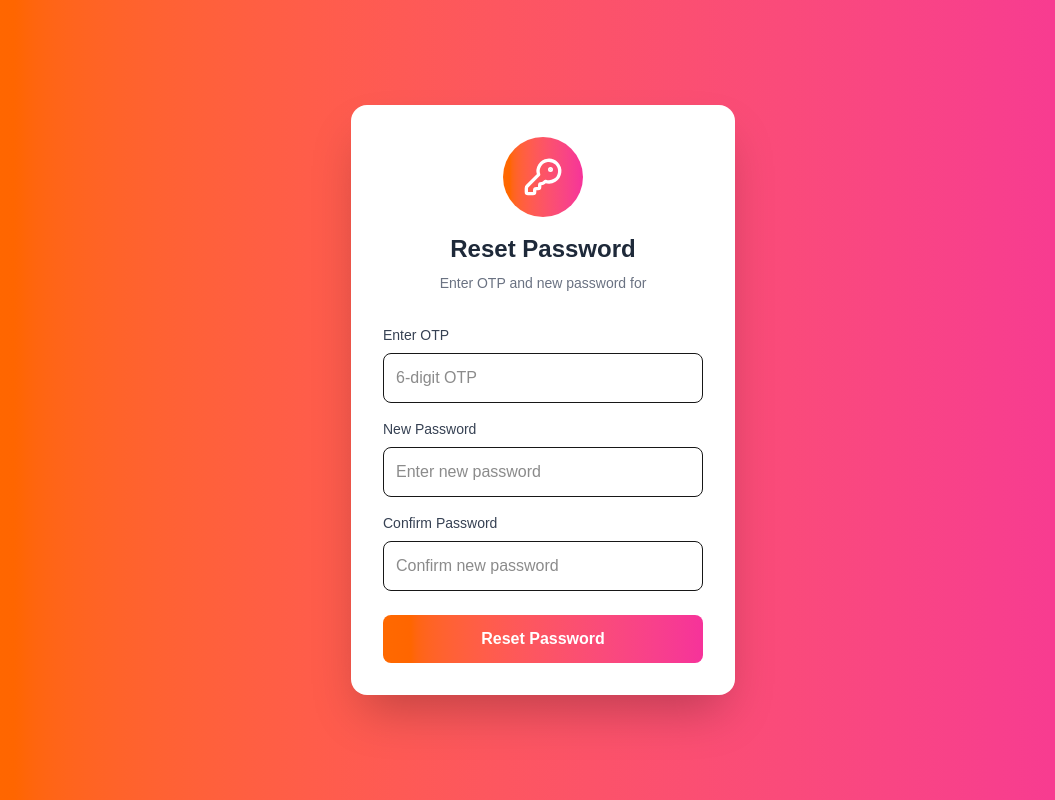
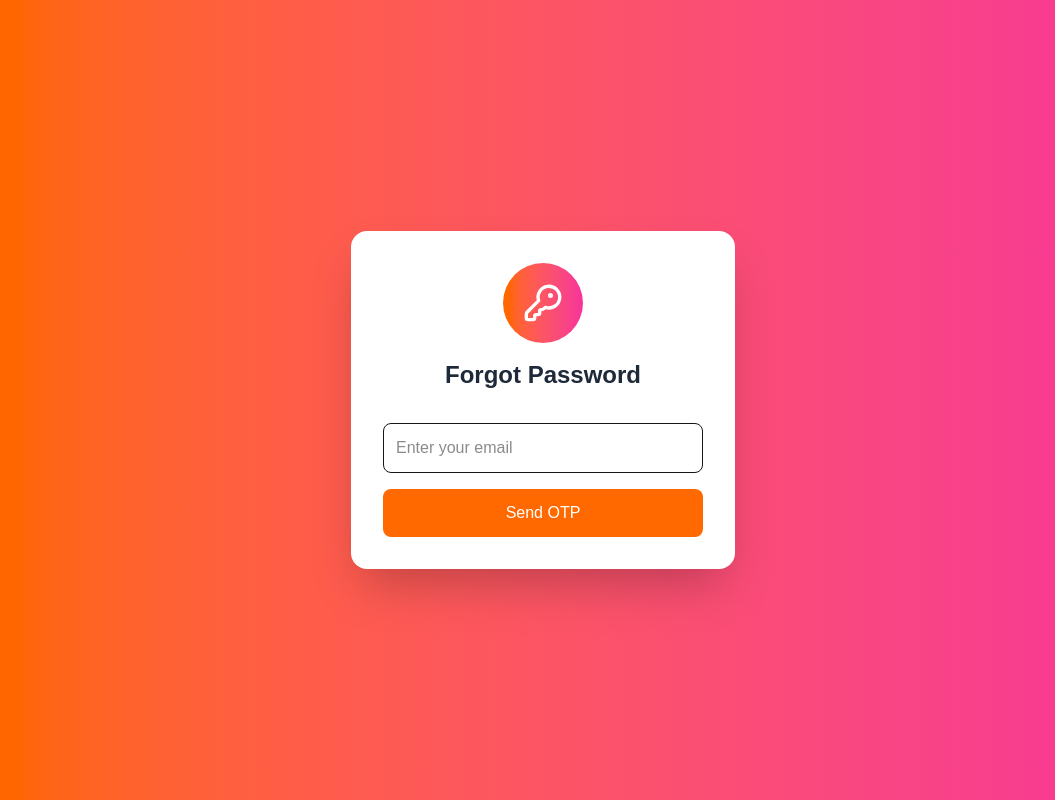
Before and after one commit to MadshaServices/madsha, a Next.js app: page /reset-password in a window 1280 px wide. Shown: the whole page, without its empty margins (97-1152 px from the left). Built offline with nearby package versions, Linux system fonts and the light colour scheme.

Commit message:
Fix reset-password page - remove useSearchParams

```diff
--- a/app/reset-password/page.tsx
+++ b/app/reset-password/page.tsx
@@ -1,25 +1,93 @@
 "use client";
 
-import { useState, useEffect, Suspense } from "react";
-import { useRouter, useSearchParams } from "next/navigation";
+import { useState, useEffect } from "react";
+import { useRouter } from "next/navigation";
 import { Lock, KeyRound } from "lucide-react";
 
-// Separate component that uses useSearchParams
-function ResetPasswordForm() {
+export default function ResetPasswordPage() {
   const router = useRouter();
-  const searchParams = useSearchParams();
-  const email = searchParams.get("email") || "";
-
+  const [email, setEmail] = useState("");
   const [otp, setOtp] = useState("");
   const [newPassword, setNewPassword] = useState("");
   const [confirmPassword, setConfirmPassword] = useState("");
   const [loading, setLoading] = useState(false);
   const [error, setError] = useState("");
   const [success, setSuccess] = useState(false);
+  const [step, setStep] = useState<"email" | "otp" | "password">("email");
 
-  const handleSubmit = async (e: React.FormEvent) => {
-    e.preventDefault();
+  // Get email from URL on client side only
+  useEffect(() => {
+    const params = new URLSearchParams(window.location.search);
+    const emailParam = params.get("email");
+    if (emailParam) {
+      setEmail(emailParam);
+      setStep("otp");
+    }
+  }, []);
 
+  const handleSendOTP = async () => {
+    if (!email) {
+      setError("Please enter your email");
+      return;
+    }
+
+    setLoading(true);
+    setError("");
+
+    try {
+      const response = await fetch(`${process.env.NEXT_PUBLIC_API_URL || 'http://localhost:5000'}/api/forgot-password`, {
+        method: "POST",
+        headers: { "Content-Type": "application/json" },
+        body: JSON.stringify({ email })
+      });
+
+      const data = await response.json();
+
+      if (data.success) {
+        setStep("otp");
+        setError("");
+      } else {
+        setError(data.error || "Failed to send OTP");
+      }
+    } catch (error) {
+      setError("Connection error");
+    } finally {
+      setLoading(false);
+    }
+  };
+
+  const handleVerifyOTP = async () => {
+    if (!otp || otp.length !== 6) {
+      setError("Please enter valid OTP");
+      return;
+    }
+
+    setLoading(true);
+    setError("");
+
+    try {
+      const response = await fetch(`${process.env.NEXT_PUBLIC_API_URL || 'http://localhost:5000'}/api/verify-otp`, {
+        method: "POST",
+        headers: { "Content-Type": "application/json" },
+        body: JSON.stringify({ email, otp })
+      });
+
+      const data = await response.json();
+
+      if (data.success) {
+        setStep("password");
+        setError("");
+      } else {
+        setError(data.error || "Invalid OTP");
+      }
+    } catch (error) {
+      setError("Connection error");
+    } finally {
+      setLoading(false);
+    }
+  };
+
+  const handleResetPassword = async () => {
     if (newPassword !== confirmPassword) {
       setError("Passwords do not match");
       return;
@@ -58,13 +126,17 @@ function ResetPasswordForm() {
   };
 
   return (
+    <div className="min-h-screen flex items-center justify-center bg-gradient-to-r from-orange-500 to-pink-500">
       <div className="bg-white p-8 rounded-2xl shadow-2xl w-96">
         <div className="text-center mb-8">
           <div className="w-20 h-20 bg-gradient-to-r from-orange-500 to-pink-500 rounded-full flex items-center justify-center mx-auto mb-4">
             <KeyRound size={40} className="text-white" />
           </div>
-        <h2 className="text-2xl font-bold text-gray-800">Reset Password</h2>
-        <p className="text-gray-500 text-sm mt-2">Enter OTP and new password for {email}</p>
+          <h2 className="text-2xl font-bold text-gray-800">
+            {step === "email" && "Forgot Password"}
+            {step === "otp" && "Verify OTP"}
+            {step === "password" && "Reset Password"}
+          </h2>
         </div>
 
         {success ? (
@@ -72,81 +144,81 @@ function ResetPasswordForm() {
             Password reset successfully! Redirecting to login...
           </div>
         ) : (
-        <form onSubmit={handleSubmit}>
+          <>
             {error && (
               <div className="mb-4 p-3 bg-red-50 text-red-600 text-sm rounded-lg">
                 {error}
               </div>
             )}
 
-          <div className="mb-4">
-            <label className="block text-sm font-medium text-gray-700 mb-2">
-              Enter OTP
-            </label>
+            {step === "email" && (
+              <div>
+                <input
+                  type="email"
+                  value={email}
+                  onChange={(e) => setEmail(e.target.value)}
+                  placeholder="Enter your email"
+                  className="w-full p-3 border rounded-lg mb-4"
+                />
+                <button
+                  onClick={handleSendOTP}
+                  disabled={loading}
+                  className="w-full bg-orange-500 text-white py-3 rounded-lg hover:bg-orange-600 disabled:opacity-50"
+                >
+                  {loading ? "Sending..." : "Send OTP"}
+                </button>
+              </div>
+            )}
+
+            {step === "otp" && (
+              <div>
+                <p className="text-sm text-gray-600 mb-4">OTP sent to {email}</p>
                 <input
                   type="text"
                   value={otp}
                   onChange={(e) => setOtp(e.target.value)}
-              placeholder="6-digit OTP"
+                  placeholder="Enter 6-digit OTP"
                   maxLength={6}
-              className="w-full p-3 border rounded-lg focus:outline-none focus:ring-2 focus:ring-orange-500"
-              required
+                  className="w-full p-3 border rounded-lg mb-4"
                 />
+                <button
+                  onClick={handleVerifyOTP}
+                  disabled={loading}
+                  className="w-full bg-orange-500 text-white py-3 rounded-lg hover:bg-orange-600 disabled:opacity-50"
+                >
+                  {loading ? "Verifying..." : "Verify OTP"}
+                </button>
               </div>
+            )}
 
-          <div className="mb-4">
-            <label className="block text-sm font-medium text-gray-700 mb-2">
-              New Password
-            </label>
+            {step === "password" && (
+              <div>
                 <input
                   type="password"
                   value={newPassword}
                   onChange={(e) => setNewPassword(e.target.value)}
-              placeholder="Enter new password"
-              className="w-full p-3 border rounded-lg focus:outline-none focus:ring-2 focus:ring-orange-500"
-              required
+                  placeholder="New password"
+                  className="w-full p-3 border rounded-lg mb-4"
                 />
-          </div>
-
-          <div className="mb-6">
-            <label className="block text-sm font-medium text-gray-700 mb-2">
-              Confirm Password
-            </label>
                 <input
                   type="password"
                   value={confirmPassword}
                   onChange={(e) => setConfirmPassword(e.target.value)}
-              placeholder="Confirm new password"
-              className="w-full p-3 border rounded-lg focus:outline-none focus:ring-2 focus:ring-orange-500"
-              required
+                  placeholder="Confirm password"
+                  className="w-full p-3 border rounded-lg mb-4"
                 />
-          </div>
-
                 <button
-            type="submit"
+                  onClick={handleResetPassword}
                   disabled={loading}
-            className="w-full bg-gradient-to-r from-orange-500 to-pink-500 text-white py-3 rounded-lg font-semibold hover:shadow-lg transition disabled:opacity-50"
+                  className="w-full bg-orange-500 text-white py-3 rounded-lg hover:bg-orange-600 disabled:opacity-50"
                 >
                   {loading ? "Resetting..." : "Reset Password"}
                 </button>
-        </form>
+              </div>
             )}
+          </>
+        )}
+      </div>
     </div>
   );
 }
-
-// Main page component with Suspense
-export default function ResetPasswordPage() {
-  return (
-    <div className="min-h-screen flex items-center justify-center bg-gradient-to-r from-orange-500 to-pink-500">
-      <Suspense fallback={
-        <div className="bg-white p-8 rounded-2xl shadow-2xl w-96 text-center">
-          <div className="animate-spin rounded-full h-12 w-12 border-b-2 border-orange-500 mx-auto"></div>
-          <p className="mt-4 text-gray-600">Loading...</p>
-        </div>
-      }>
-        <ResetPasswordForm />
-      </Suspense>
-    </div>
-  );
-}
```
Lines whose indentation alone changed are shown as unchanged.
